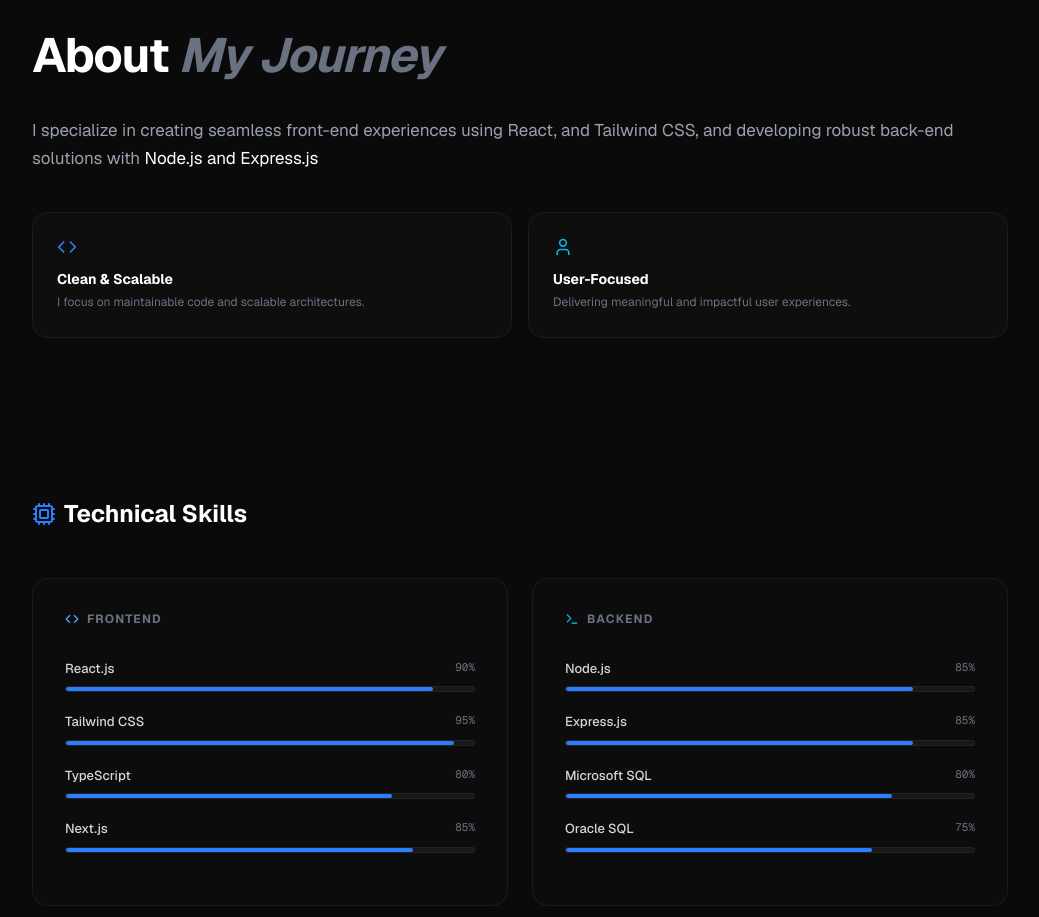
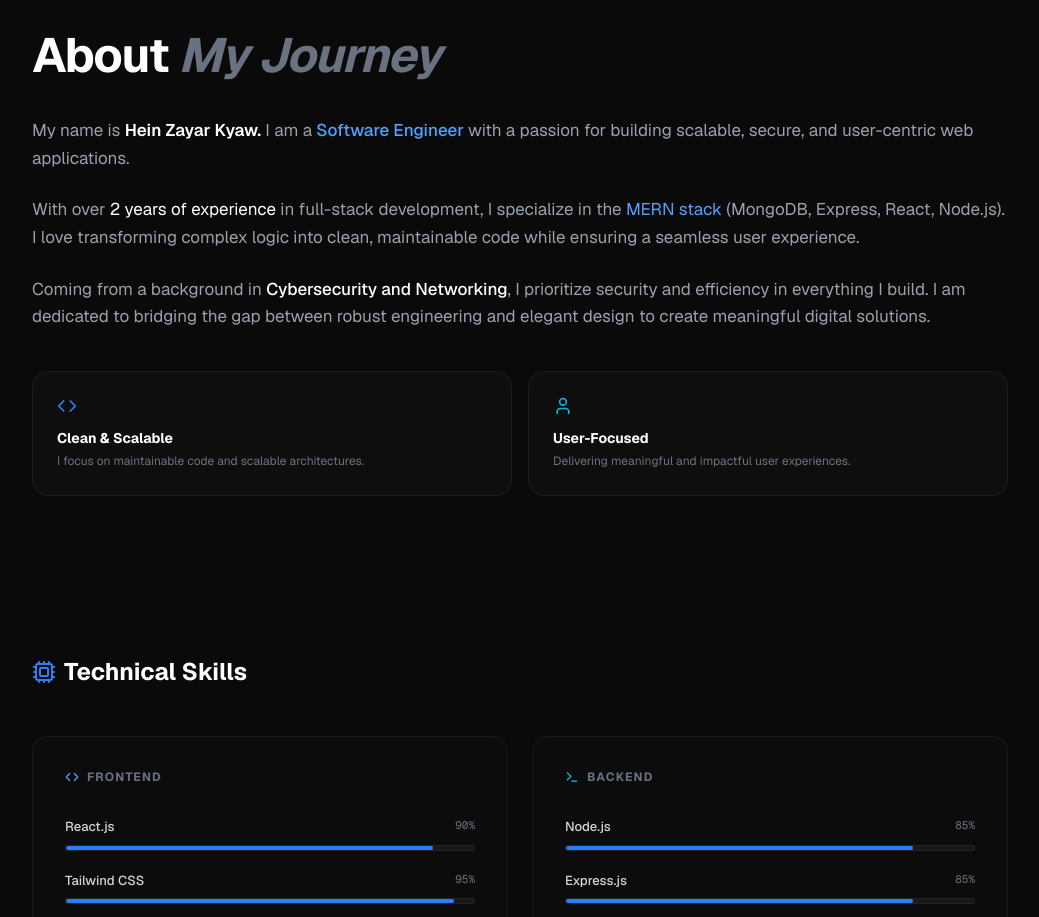
Before and after one commit to Meepo132/portfolio_jue, a Next.js app: page / in a window 1280 px wide. Shown: the part 943-1860 px from the top of the page, without its empty margins (120-1159 px from the left). Built offline with nearby package versions, Linux system fonts and the light colour scheme.

Commit message:
Update portfolio content

```diff
--- a/app/page.tsx
+++ b/app/page.tsx
@@ -158,9 +158,23 @@ export default function Portfolio() {
                 About <span className="text-gray-500 italic">My Journey</span>
               </h3>
               <div className="space-y-6 text-[17px] leading-relaxed text-gray-400">
-                <p>
-                  I specialize in creating seamless front-end experiences using <span className="text-blue">React, and Tailwind CSS</span>, and developing robust back-end solutions with <span className="text-white">Node.js and Express.js</span>
-                </p>
+                <div className="space-y-6 text-[17px] leading-relaxed text-gray-400">
+                  <p>
+                    My name is <span className="text-white font-semibold">Hein Zayar Kyaw.</span> I am a
+                    <span className="text-blue-400 font-medium"> Software Engineer</span> with a passion for building
+                    scalable, secure, and user-centric web applications.
+                  </p>
+                  <p>
+                    With over <span className="text-white">2 years of experience</span> in full-stack development,
+                    I specialize in the <span className="text-blue-400">MERN stack</span> (MongoDB, Express, React, Node.js).
+                    I love transforming complex logic into clean, maintainable code while ensuring a seamless user experience.
+                  </p>
+                  <p>
+                    Coming from a background in <span className="text-white font-medium">Cybersecurity and Networking</span>,
+                    I prioritize security and efficiency in everything I build. I am dedicated to bridging the gap between
+                    robust engineering and elegant design to create meaningful digital solutions.
+                  </p>
+                </div>
               </div>
               <div className="grid grid-cols-1 sm:grid-cols-2 gap-4 pt-10">
                 <div className="p-6 rounded-2xl bg-white/[0.02] border border-white/5 hover:border-blue-500/30 hover:bg-white/[0.04] transition-all duration-300 group">
```
